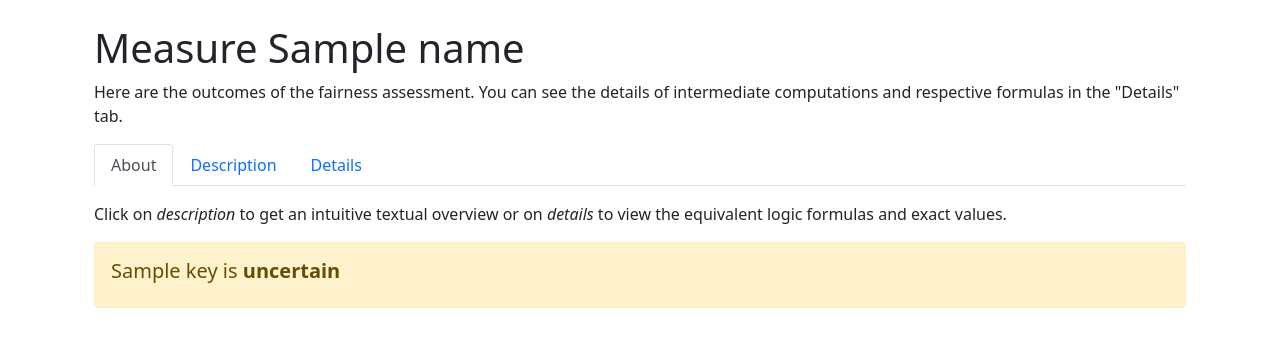
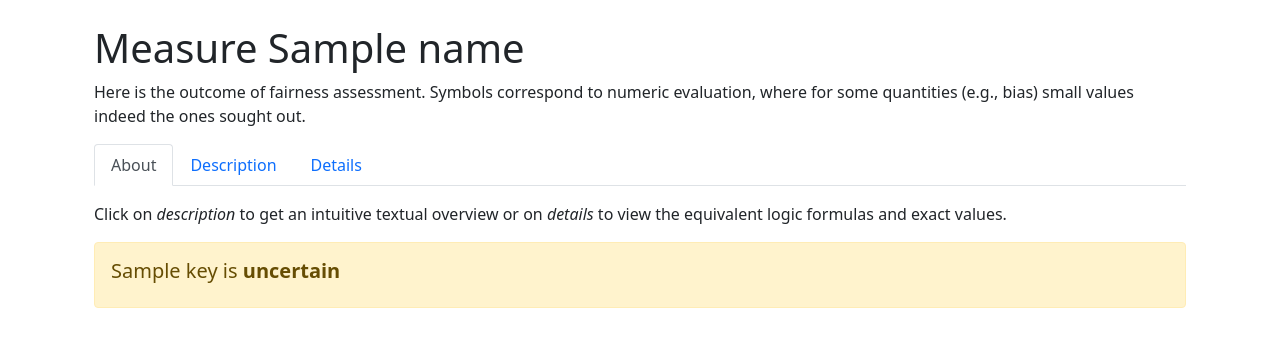
Before and after one commit to mever-team/askbias, a Flask app: template templates/manager_evaluate.html in a window 1280 px wide. Shown: the part 56-403 px from the top of the page. Run offline with Flask 3, Linux system fonts and the light colour scheme; the template is opened without the code that fills it: most values are stand-ins (such as "Sample title", 1, 10 or a date in 2020); some libraries are stand-ins or nearby versions.

Commit message:
aesthetic choices

```diff
--- a/app.py
+++ b/app.py
@@ -10,8 +10,8 @@ def create_defaults(manager):
         "E": "there is discrimination against the group",
         "M": "correct predictions for the group",
         "Mc": "correct predictions for other groups",
-        "T": "numerical tolerance is small",
-        "tol": "large numerical deviation from target truth values"
+        "T": "numerical tolerance affects discrimination",
+        "tol": "acceptable numerical deviation from target truth values"
     }
     manager.expressions = {  # Default formulas
         "M": "",
--- a/logic/manager.py
+++ b/logic/manager.py
@@ -62,8 +62,12 @@ class Manager:
             if k in values:
                 if values[k] == 0:
                     ret += '<i class ="bi bi-x-circle" style="color:red;"></i> '
+                elif values[k] < 0.25:
+                    ret += '<i class="bi bi-arrow-down-circle" style="color:#8B0000;";"></i> '
                 elif values[k] == 1:
                     ret += '<i class="bi bi-check-circle" style="color:green;"></i> '
+                elif values[k] > 0.75:
+                    ret += '<i class="bi bi-arrow-up-circle" style="color:#004d00;"></i> '
                 else:
                     ret += '<i class="bi bi-question-circle" style="color:orange;"></i> '
             if kwargs.get(k, k):
--- a/templates/manager_evaluate.html
+++ b/templates/manager_evaluate.html
@@ -4,8 +4,8 @@
 <div class="container">
     <h1>Measure {{ name }}</h1>
 
-    <p>Here are the outcomes of the fairness assessment. You can see the details of intermediate computations
-    and respective formulas in the "Details" tab.</p>
+    <p>Here is the outcome of fairness assessment. Symbols correspond to numeric evaluation, where for some
+    quantities (e.g., bias) small values indeed the ones sought out.</p>
 
     <!-- Tabs for Description and Details -->
     <ul class="nav nav-tabs" id="descriptionTabs" role="tablist">
@@ -46,12 +46,17 @@
                                     <span>
                                         {% if value == 0 %}
                                             <i class="bi bi-x-circle" style="color:red;"></i>
+                                        {% elif value < 0.25 %}
+                                            <i class="bi bi-arrow-down-circle" style="color:#8B0000;"></i>
                                         {% elif value == 1 %}
                                             <i class="bi bi-check-circle" style="color:green;"></i>
+                                        {% elif value > 0.75 %}
+                                            <i class="bi bi-arrow-up-circle" style="color:#004d00;"></i>
                                         {% else %}
                                             <i class="bi bi-question-circle" style="color:orange;"></i>
                                         {% endif %}
                                     </span>
+
                                     <strong> {{ key }}</strong>
                                 </td>
                                 <td>{{ expression }}</td>
--- a/templates/manager_inputs.html
+++ b/templates/manager_inputs.html
@@ -5,7 +5,9 @@
     <h1>Measure {{ name }}</h1>
     <p>Here you can see a textual description of the provided measure, which you should validate.
         Also select the logic type and either set values for your parameters, or compute those values with
-        a method that you deem appropriate.
+        a method that you deem appropriate. Try to fit some of your opinions on this measure, and discard
+        it if you can't. <b>Predicates are deliberately vagues, so that their exact meaning can be decided
+            based on the practical context.</b> Thi
     </p>
 
     <!-- TabsL -->
```
